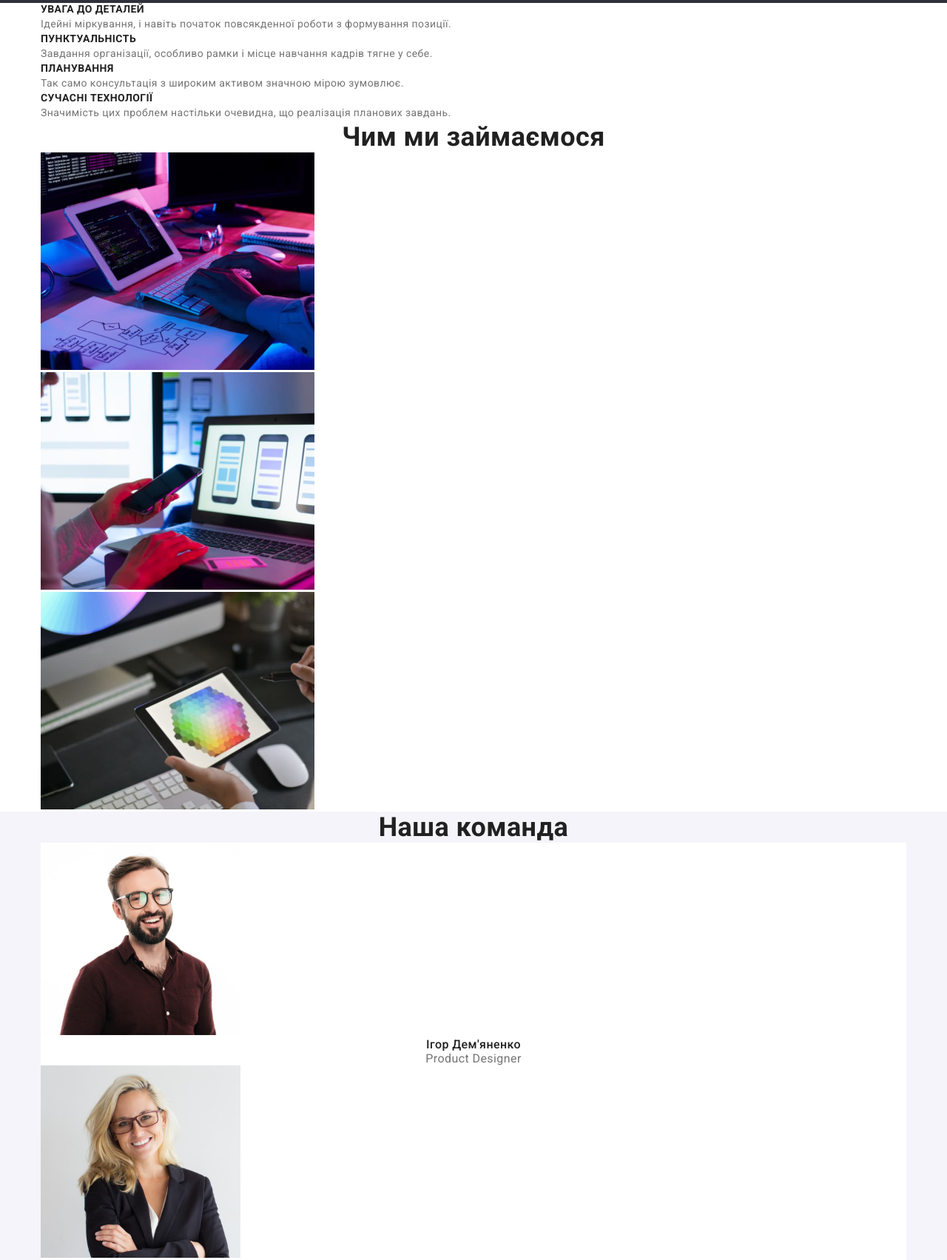
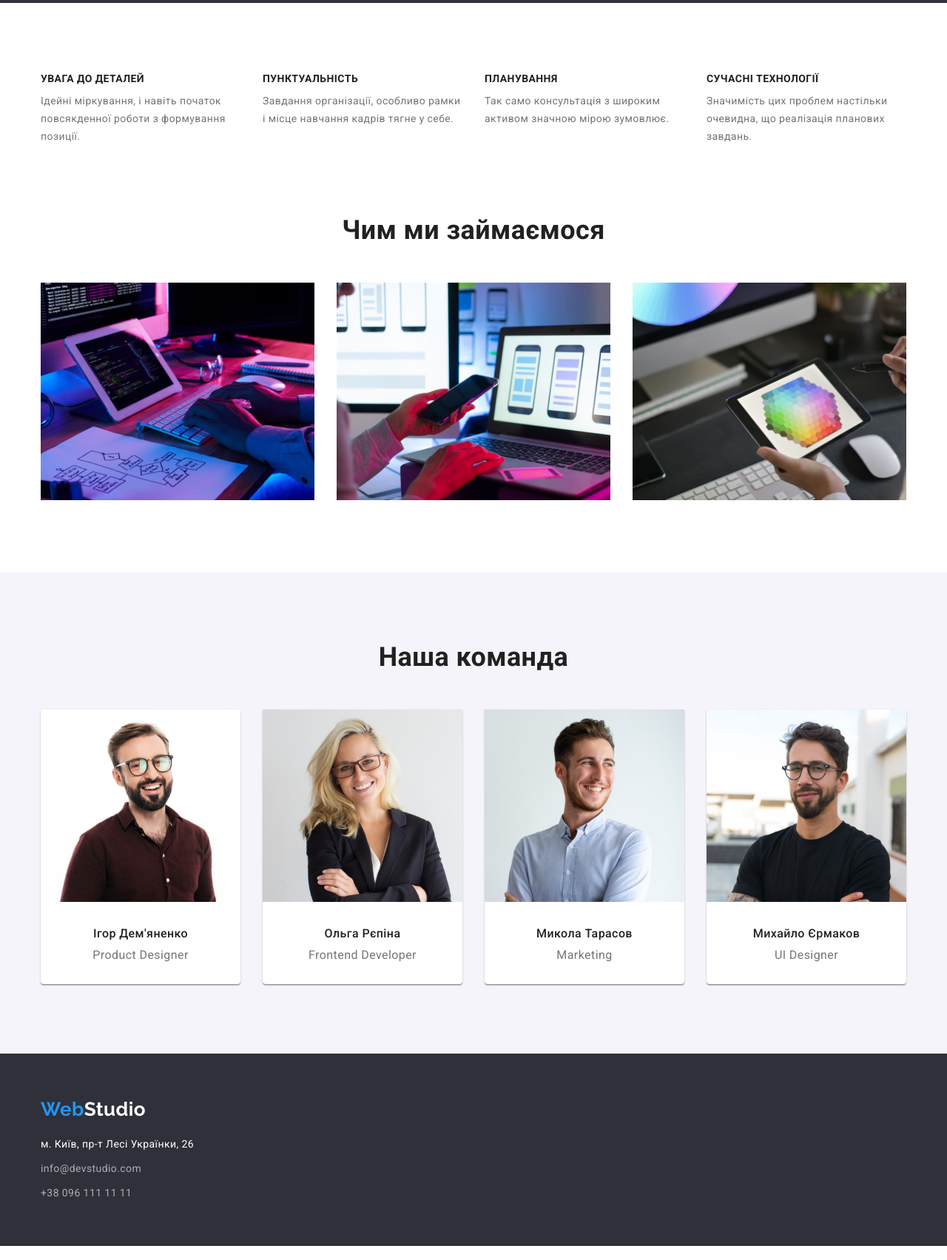
Before and after one commit to yaStigma/-goit-markup-hw-03, a plain HTML site: page index.html in a window 1280 px wide. Shown: the part 676-2379 px from the top of the page at 74% size. Drawn offline with nearby package versions, Linux system fonts and the light colour scheme.

Commit message:
position index

```diff
--- a/css/styles.css
+++ b/css/styles.css
@@ -20,7 +20,6 @@
   --secondary-font: 'Raleway', sans-serif;
 }
 
-
 *,
 *::before,
 *::after {
@@ -28,7 +27,6 @@
 }
 
 /*common styles*/
-
 
 body {
   background: var(--background-color-main);
@@ -68,14 +66,9 @@ margin-left: auto;
   margin-right: auto;
 }
 
-
-
-
 /*logo*/
 
 .logo {
-
-
   font-family: var(--secondary-font);
   font-size: 26px;
   font-weight: 700;
@@ -83,7 +76,7 @@ margin-right: auto;
   text-decoration: none;
 }
 .logo-dark {
-  padding-right: 93px ;
+  padding-right: 93px;
 
   color: var(--color-text-dark);
 }
@@ -98,16 +91,13 @@ margin-right: auto;
   display: flex;
   align-items: center;
   justify-content: space-between;
-
 }
 .nav {
   display: flex;
   align-items: center;
-
 }
-.list-nav{
+.list-nav {
   display: flex;
-
 }
 .item-nav {
   margin-right: 50px;
@@ -115,7 +105,6 @@ margin-right: 50px;
 .item-nav:last-child {
   margin-right: 0;
 }
-
 
 .list-cont {
   display: flex;
@@ -159,6 +148,20 @@ margin-right: 50px;
 .footer {
   background-color: var(--background-color-dark);
 }
+.footer-cont {
+  padding-top: 60px;
+  padding-bottom: 60px;
+}
+.list-address {
+  margin-top: 20px;
+}
+.item-address {
+  margin-bottom: 9px;
+}
+.item-address:last-child {
+  margin-bottom: 0;
+}
+
 .link-address {
   text-decoration: none;
   font-style: normal;
@@ -180,7 +183,6 @@ margin-right: 50px;
   background-color: var(--background-color-dark);
 }
 .hero-cont {
-
   padding-top: 200px;
   padding-left: 252px;
   padding-right: 252px;
@@ -192,7 +194,6 @@ margin-bottom: 30px;
   margin-left: 0;
   margin-right: 0;
 
-
   color: var(--color-text-hero);
   font-weight: 900;
   font-size: 44px;
@@ -203,11 +204,13 @@ margin-right: 0;
 }
 
 .hero-bt {
+  display: block;
   padding-left: 32px;
   padding-right: 32px;
   padding-top: 10px;
   padding-bottom: 10px;
-
+  margin-left: auto;
+  margin-right: auto;
 
   background-color: var(--background-color-bt-accent);
   color: var(--color-text-hero);
@@ -226,8 +229,21 @@ padding-bottom: 10px;
 }
 
 /*section advantage*/
+.advantage {
+  margin-top: 94px;
+  margin-bottom: 94px;
+}
+.advantage-list {
+  display: flex;
+  flex-wrap: wrap;
+  gap: 30px;
+}
+.advantage-item {
+  width: 270px;
+}
+.advantage-title {
+  margin-bottom: 10px;
 
-.advantage-title {
   color: var(--color-text-topic);
   font-size: 14px;
   font-weight: 700;
@@ -239,7 +255,22 @@ padding-bottom: 10px;
 }
 
 /*section work*/
+
+.work {
+}
+.work-list {
+  display: flex;
+  flex-wrap: wrap;
+  gap: 30px;
+  margin-bottom: 94px;
+}
+.work-item {
+  width: 370px;
+}
+
 .work-title {
+  margin-bottom: 50px;
+
   color: var(--color-text-topic);
   font-weight: 700;
   font-size: 36px;
@@ -249,19 +280,37 @@ padding-bottom: 10px;
 
 /*section team*/
 .team {
+  padding-top: 94px;
+  padding-bottom: 94px;
   background-color: var(--background-color-sect);
 }
 .team-title {
+  margin-bottom: 50px;
   color: var(--color-text-topic);
   font-weight: 700;
   font-size: 36px;
   line-height: calc(42 / 36);
   text-align: center;
 }
+.list-team {
+  display: flex;
+  flex-wrap: wrap;
+  gap: 30px;
+}
+
 .list-box {
+  width: 270px;
   background-color: var(--background-color-main);
+  box-shadow: 0px 1px 3px rgba(0, 0, 0, 0.12), 0px 1px 1px rgba(0, 0, 0, 0.14),
+    0px 2px 1px rgba(0, 0, 0, 0.2);
+  border-radius: 0px 0px 4px 4px;
+}
+.team-photo {
+  margin-bottom: 30px;
 }
 .team-member {
+  margin-bottom: 10px;
+
   color: var(--color-text-topic);
   font-weight: 500;
   font-size: 16px;
@@ -269,6 +318,8 @@ padding-bottom: 10px;
   text-align: center;
 }
 .team-function {
+  margin-bottom: 30px;
+
   font-size: 16px;
   line-height: calc(19 / 16);
   text-align: center;
--- a/index.html
+++ b/index.html
@@ -34,8 +34,12 @@
           </ul>
         </nav>
         <ul class="list list-cont">
-          <li class="item-nav"><a class="link-cont" href="mailto:info@devstudio.com">info@devstudio.com</a></li>
-          <li class="item-nav"><a class="link-cont" href="tel:+380961111111">+38 096 111 11 11</a></li>
+          <li class="item-nav">
+            <a class="link-cont" href="mailto:info@devstudio.com">info@devstudio.com</a>
+          </li>
+          <li class="item-nav">
+            <a class="link-cont" href="tel:+380961111111">+38 096 111 11 11</a>
+          </li>
         </ul>
       </div>
     </header>
@@ -49,26 +53,26 @@
       <section class="advantage">
         <div class="container">
           <h2 class="visually-hidden">Наші переваги</h2>
-          <ul class="list">
-            <li>
+          <ul class="list advantage-list">
+            <li class="advantage-item">
               <h3 class="advantage-title">Увага до деталей</h3>
               <p class="advatage-text">
                 Ідейні міркування, і навіть початок повсякденної роботи з формування позиції.
               </p>
             </li>
-            <li>
+            <li class="advantage-item">
               <h3 class="advantage-title">Пунктуальність</h3>
               <p class="advatage-text">
                 Завдання організації, особливо рамки і місце навчання кадрів тягне у себе.
               </p>
             </li>
-            <li>
+            <li class="advantage-item">
               <h3 class="advantage-title">Планування</h3>
               <p class="advatage-text">
                 Так само консультація з широким активом значною мірою зумовлює.
               </p>
             </li>
-            <li>
+            <li class="advantage-item">
               <h3 class="advantage-title">Сучасні Технології</h3>
               <p class="advatage-text">
                 Значимість цих проблем настільки очевидна, що реалізація планових завдань.
@@ -80,9 +84,11 @@
       <section class="work">
         <div class="container">
           <h2 class="work-title">Чим ми займаємося</h2>
-          <ul class="list">
-            <li><img src="./images/image1.jpg" alt="розробка сайту" width="370" height="294" /></li>
-            <li>
+          <ul class="list work-list">
+            <li class="work-item">
+              <img src="./images/image1.jpg" alt="розробка сайту" width="370" height="294" />
+            </li>
+            <li class="work-item">
               <img
                 src="./images/image2.jpg"
                 alt="розробка мобільного додатку"
@@ -90,7 +96,7 @@
                 height="294"
               />
             </li>
-            <li>
+            <li class="work-item">
               <img src="./images/image3.jpg" alt="розробка дизайну" width="370" height="294" />
             </li>
           </ul>
@@ -99,24 +105,48 @@
       <section class="team">
         <div class="container">
           <h2 class="team-title">Наша команда</h2>
-          <ul class="list">
+          <ul class="list list-team">
             <li class="list-box">
-              <img src="./images/igor.jpg" alt="Ігор Дем'яненко" width="270" height="260" />
+              <img
+                class="team-photo"
+                src="./images/igor.jpg"
+                alt="Ігор Дем'яненко"
+                width="270"
+                height="260"
+              />
               <h3 class="team-member">Ігор Дем'яненко</h3>
               <p class="team-function" lang="en">Product Designer</p>
             </li>
             <li class="list-box">
-              <img src="./images/olha.jpg" alt="Ольга Рєпіна" width="270" height="260" />
+              <img
+                class="team-photo"
+                src="./images/olha.jpg"
+                alt="Ольга Рєпіна"
+                width="270"
+                height="260"
+              />
               <h3 class="team-member">Ольга Рєпіна</h3>
               <p class="team-function" lang="en">Frontend Developer</p>
             </li>
             <li class="list-box">
-              <img src="./images/nikolay.jpg" alt="Микола Тарасов" width="270" height="260" />
+              <img
+                class="team-photo"
+                src="./images/nikolay.jpg"
+                alt="Микола Тарасов"
+                width="270"
+                height="260"
+              />
               <h3 class="team-member">Микола Тарасов</h3>
               <p class="team-function" lang="en">Marketing</p>
             </li>
             <li class="list-box">
-              <img src="./images/mixailo.jpg" alt="Михайло Єрмаков" width="270" height="260" />
+              <img
+                class="team-photo"
+                src="./images/mixailo.jpg"
+                alt="Михайло Єрмаков"
+                width="270"
+                height="260"
+              />
               <h3 class="team-member">Михайло Єрмаков</h3>
               <p class="team-function" lang="en">UI Designer</p>
             </li>
@@ -125,13 +155,13 @@
       </section>
     </main>
     <footer class="footer">
-      <div class="container">
+      <div class="container footer-cont">
         <a class="logo logo-white" href="./index.html"
           ><span class="accent-logo">Web</span>Studio</a
         >
         <address>
-          <ul class="list">
-            <li>
+          <ul class="list list-address">
+            <li class="item-address">
               <a
                 class="link-address"
                 href="https://goo.gl/maps/qeLY9MRspjxgZA8L9"
@@ -140,12 +170,12 @@
                 >м. Київ, пр-т Лесі Українки, 26</a
               >
             </li>
-            <li>
+            <li class="item-address">
               <a class="link-address link-address-cont" href="mailto:info@devstudio.com"
                 >info@devstudio.com</a
               >
             </li>
-            <li>
+            <li class="item-address">
               <a class="link-address link-address-cont" href="tel:+380961111111"
                 >+38 096 111 11 11</a
               >
```
Lines whose indentation alone changed are shown as unchanged.
